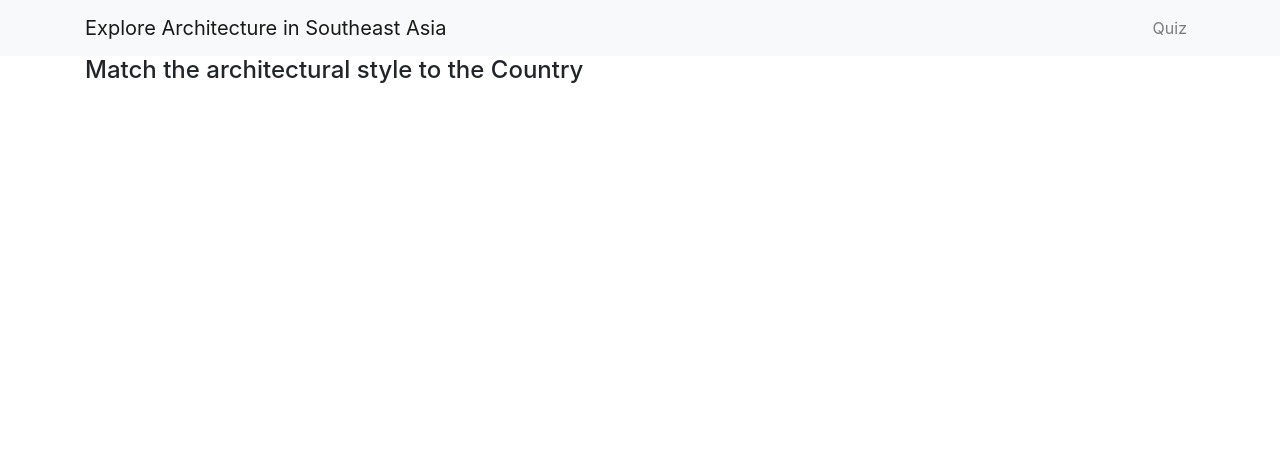
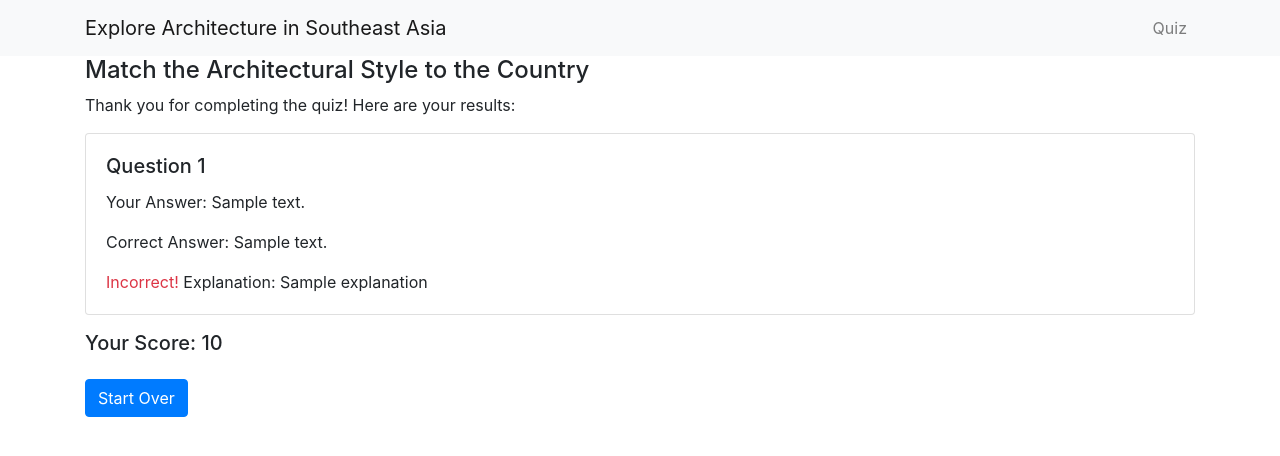
Before and after one commit to kentrietran/SEAsiaArchitectureProject, a Flask app: template templates/quiz_results.html in a window 1280 px wide. Shown: the top 456 px of the page. Run offline with Flask 3, Linux system fonts and the light colour scheme; the template is opened without the code that fills it: most values are stand-ins (such as "Sample title", 1, 10 or a date in 2020); some libraries are stand-ins or nearby versions.

Commit message:
Added quiz_results sample

```diff
--- a/templates/quiz_results.html
+++ b/templates/quiz_results.html
@@ -1,10 +1,32 @@
 {% extends 'layout.html' %}
 
 {% block content %}
-    <link rel="stylesheet" href="https://stackpath.bootstrapcdn.com/bootstrap/4.2.1/css/bootstrap.min.css">
-
-    <div class="container-fluid">
-        <h4>Match the architectural style to the Country</h4>
-
-
+<link rel="stylesheet" href="https://stackpath.bootstrapcdn.com/bootstrap/4.2.1/css/bootstrap.min.css">
+<div class="container-fluid">
+    <h4>Match the Architectural Style to the Country</h4>
+    <p>Thank you for completing the quiz! Here are your results:</p>
+    <div class="results">
+        {% for question_id, user_answer in quiz_answers.items() %}
+        <div class="card mb-3">
+            <div class="card-body">
+                <h5 class="card-title">Question {{ question_id }}</h5>
+                <p class="card-text">Your Answer: {{ user_answer }}</p>
+                <p class="card-text">Correct Answer: {{ quiz[question_id]['answer'] }}</p>
+                <p class="card-text">
+                    {% if user_answer == quiz[question_id]['answer'] %}
+                    <span class="text-success">Correct!</span>
+                    {% else %}
+                    <span class="text-danger">Incorrect!</span>
+                    Explanation: {{ quiz[question_id]['explanation'] }}
+                    {% endif %}
+                </p>
+            </div>
+        </div>
+        {% endfor %}
+    </div>
+    <div>
+        <h5>Your Score: {{ score }}</h5>
+    </div>
+    <a href="{{ url_for('home') }}" class="btn btn-primary">Start Over</a>
+</div>
 {% endblock %}
```
